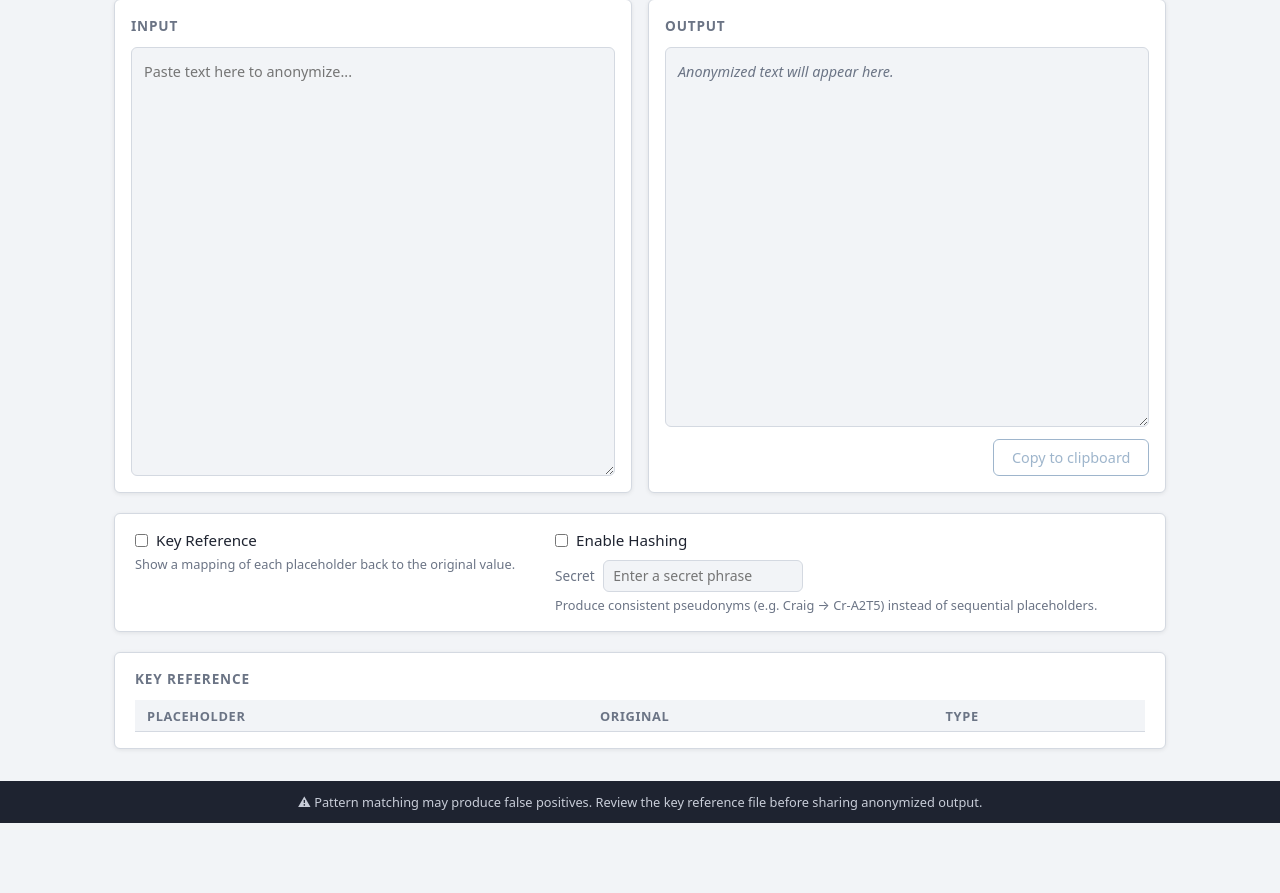
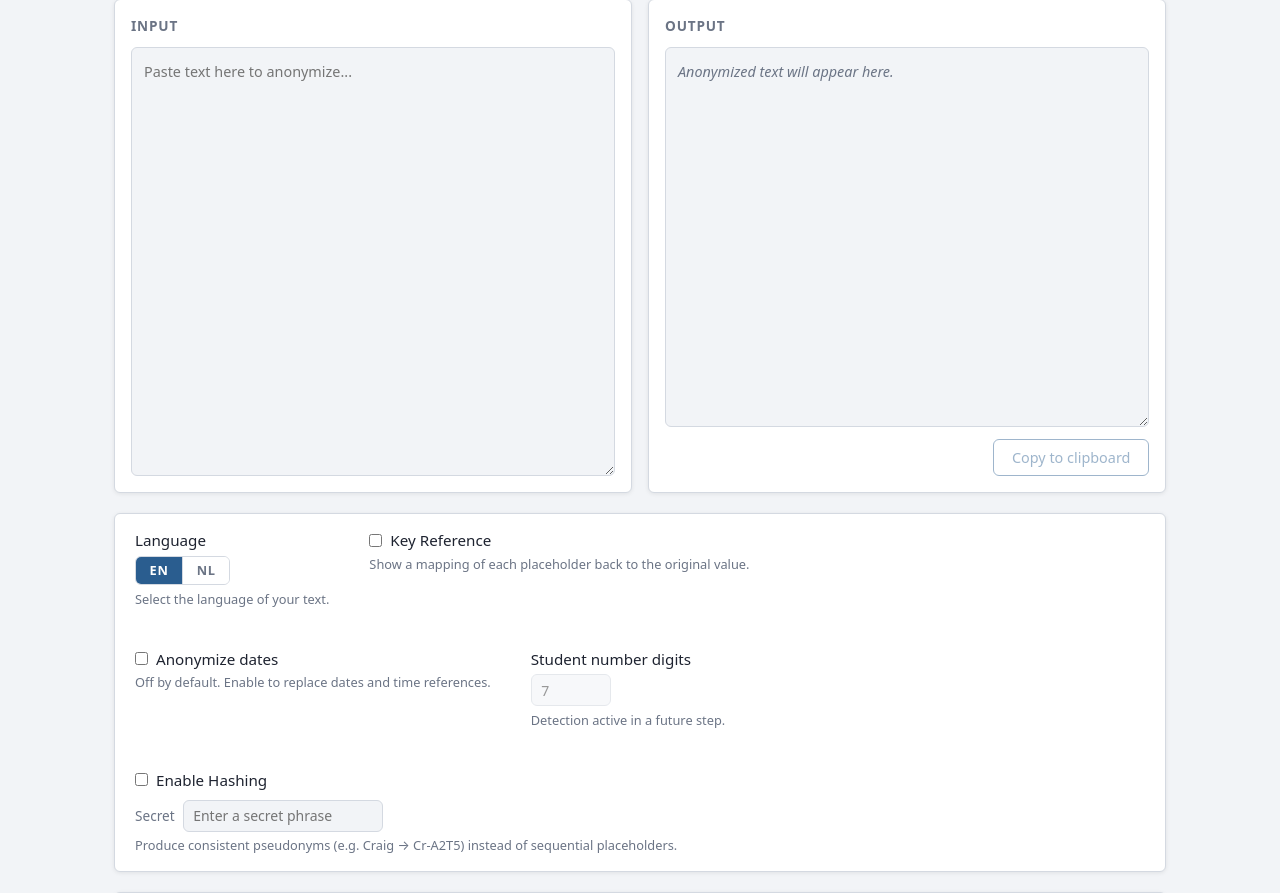
Before and after one commit to d-ranged/d-tach, a Flask app: page / in a window 1280 px wide. Shown: the part 73-966 px from the top of the page. Before the commit the page ends 896 px from the top, so only its background shows below. Run offline with Flask 3, Linux system fonts and the light colour scheme; lists and menus that the app fills with data are empty.

Commit message:
Hotfix: manual language selection, optional date anonymization, pattern config parity (issue #15)
- Language is now user-selected (EN/NL toggle) in both modes; LanguageDetector
  no longer called at runtime, eliminating detection errors on short or
  mixed-language text
- Anonymize dates toggle added to both modes, off by default; DATE_TIME entity
  excluded from Presidio analysis unless explicitly enabled
- Student number digit count control added to Text Mode settings bar to match
  Document Mode (not yet wired to detection — Step 10)
- Anonymizer.anonymize() accepts optional entities list override
- ProcessingSettings gains language and anonymize_dates fields
- UserSettings gains language and anonymize_dates fields, persisted and restored
- All 50 existing tests pass

```diff
--- a/app/routes/document_routes.py
+++ b/app/routes/document_routes.py
@@ -5,6 +5,8 @@ from flask import Blueprint, current_app, jsonify, render_template, request
 from app.services.file_processor import ProcessingSettings
 
 bp = Blueprint("document", __name__)
+
+_SUPPORTED_LANGUAGES = ("en", "nl")
 
 
 @bp.route("/document")
@@ -14,8 +16,10 @@ def document_mode():
     return render_template(
         "document_mode.html",
         active_mode="document",
+        language=settings.language,
         hashing_enabled=settings.hashing_enabled,
         hashing_secret=settings.hashing_secret,
+        anonymize_dates=settings.anonymize_dates,
         pattern_config=settings.pattern_config,
     )
 
@@ -26,27 +30,34 @@ def process_file():
 
     Expects JSON body:
         file_path             (str)  — absolute path to the DOCX file
+        language              (str)  — 'en' or 'nl', user-selected
         hashing_enabled       (bool)
         secret                (str)  — required when hashing_enabled is true
         key_reference_enabled (bool)
         check_file_names      (bool)
+        anonymize_dates       (bool) — include DATE_TIME entities; default false
 
     Returns JSON:
-        status          (str)  — "anonymized" | "clean" | "error" | "skipped"
-        output_path     (str)  — path of the output file, or null
-        keyref_path     (str)  — path of the key reference file, or null
+        status          (str)
+        output_path     (str | null)
+        keyref_path     (str | null)
         entities_found  (int)
-        error_message   (str)  — present only on error/skipped
+        error_message   (str | null)
     """
     data = request.get_json(force=True, silent=True) or {}
     file_path_str: str = data.get("file_path", "").strip()
+    language: str = data.get("language", "en")
     hashing_enabled: bool = bool(data.get("hashing_enabled", False))
     secret: str = data.get("secret", "")
     key_reference_enabled: bool = bool(data.get("key_reference_enabled", False))
     check_file_names: bool = bool(data.get("check_file_names", False))
+    anonymize_dates: bool = bool(data.get("anonymize_dates", False))
 
     if not file_path_str:
         return jsonify({"error": "No file path provided."}), 400
+
+    if language not in _SUPPORTED_LANGUAGES:
+        language = "en"
 
     if hashing_enabled and not secret.strip():
         return jsonify({"error": "Enter a secret phrase to use hashing."}), 400
@@ -57,18 +68,21 @@ def process_file():
     if not file_path.is_file():
         return jsonify({"error": f"Path is not a file: {file_path_str}"}), 400
 
-    settings = ProcessingSettings(
+    processing_settings = ProcessingSettings(
         hashing_enabled=hashing_enabled,
         secret=secret,
         key_reference_enabled=key_reference_enabled,
         check_file_names=check_file_names,
+        language=language,
+        anonymize_dates=anonymize_dates,
     )
 
-    result = current_app.file_processor.process(file_path, settings)
+    result = current_app.file_processor.process(file_path, processing_settings)
 
-    # Persist hashing settings
     user_settings = current_app.user_settings
+    user_settings.language = language
     user_settings.hashing_enabled = hashing_enabled
+    user_settings.anonymize_dates = anonymize_dates
     if hashing_enabled and secret.strip():
         user_settings.hashing_secret = secret
     user_settings.save()
--- a/app/routes/text_routes.py
+++ b/app/routes/text_routes.py
@@ -2,9 +2,19 @@ import re
 
 from flask import Blueprint, current_app, jsonify, render_template, request
 
+from app.services.anonymizer import ENTITIES
 from app.services.hash_encoder import HashEncoder
 
 bp = Blueprint("text", __name__)
+
+_SUPPORTED_LANGUAGES = ("en", "nl")
+
+
+def _build_entity_list(anonymize_dates: bool) -> list[str]:
+    """Return entity list with DATE_TIME included only when opted in."""
+    if anonymize_dates:
+        return list(ENTITIES)
+    return [e for e in ENTITIES if e != "DATE_TIME"]
 
 
 @bp.route("/")
@@ -24,37 +34,41 @@ def anonymize():
     """Anonymize submitted text and return the result as JSON.
 
     Expects JSON body:
-        text                 (str)  — the text to anonymize
-        hashing_enabled      (bool) — whether to apply hash encoding to names
-        secret               (str)  — required when hashing_enabled is true
-        key_reference_enabled (bool) — whether to include a key reference in the response
+        text                  (str)  — the text to anonymize
+        language              (str)  — 'en' or 'nl', user-selected
+        hashing_enabled       (bool)
+        secret                (str)  — required when hashing_enabled is true
+        key_reference_enabled (bool)
+        anonymize_dates       (bool) — include DATE_TIME entities; default false
 
     Returns JSON:
         anonymized_text   (str)
-        detected_language (str)  — 'en' or 'nl'
         entities          (list) — [{type, original, placeholder}, …]
-        key_reference     (list) — deduplicated entity list when key_reference_enabled
-        error             (str)  — present only when a validation error occurs
+        key_reference     (list) — deduplicated list when key_reference_enabled
+        error             (str)  — present only on validation error
     """
     data = request.get_json(force=True, silent=True) or {}
     text: str = data.get("text", "")
+    language: str = data.get("language", "en")
     hashing_enabled: bool = bool(data.get("hashing_enabled", False))
     secret: str = data.get("secret", "")
     key_reference_enabled: bool = bool(data.get("key_reference_enabled", False))
+    anonymize_dates: bool = bool(data.get("anonymize_dates", False))
 
     if not text.strip():
-        return jsonify({"anonymized_text": "", "entities": [], "key_reference": [],
-                        "detected_language": "en"})
+        return jsonify({"anonymized_text": "", "entities": [], "key_reference": []})
+
+    if language not in _SUPPORTED_LANGUAGES:
+        language = "en"
 
     if hashing_enabled and not secret.strip():
         return jsonify({"error": "Enter a secret phrase to use hashing."}), 400
 
-    language: str = current_app.language_detector.detect(text)
-    result = current_app.anonymizer.anonymize(text, language)
+    entities_to_detect = _build_entity_list(anonymize_dates)
+    result = current_app.anonymizer.anonymize(text, language, entities=entities_to_detect)
 
     anonymized = result.anonymized_text
 
-    # Build placeholder → hashed-name map for PERSON entities when hashing is on
     hash_replacements: dict[str, str] = {}
     if hashing_enabled:
         encoder = HashEncoder(secret)
@@ -64,7 +78,6 @@ def anonymize():
                     entity.original_text
                 )
         if hash_replacements:
-            # Replace all at once; sort by length descending to avoid partial matches
             pattern = re.compile(
                 "|".join(
                     re.escape(k)
@@ -73,7 +86,6 @@ def anonymize():
             )
             anonymized = pattern.sub(lambda m: hash_replacements[m.group()], anonymized)
 
-    # Build entities output list with final placeholders
     entities_out = []
     for entity in result.entities:
         placeholder = hash_replacements.get(entity.placeholder, entity.placeholder)
@@ -85,12 +97,13 @@ def anonymize():
 
     # Persist settings
     settings = current_app.user_settings
+    settings.language = language
     settings.hashing_enabled = hashing_enabled
+    settings.anonymize_dates = anonymize_dates
     if hashing_enabled and secret.strip():
         settings.hashing_secret = secret
     settings.save()
 
-    # Deduplicate key reference; only include placeholders present in the final text
     key_reference = []
     if key_reference_enabled:
         seen: set[tuple[str, str]] = set()
@@ -102,15 +115,10 @@ def anonymize():
 
     return jsonify({
         "anonymized_text": anonymized,
-        "detected_language": language,
         "entities": entities_out,
         "key_reference": key_reference,
     })
 
-
-# ---------------------------------------------------------------------------
-# Internal helpers
-# ---------------------------------------------------------------------------
 
 def _render_text_mode():
     """Render text_mode.html with current UserSettings restored from disk."""
@@ -118,6 +126,9 @@ def _render_text_mode():
     return render_template(
         "text_mode.html",
         active_mode="text",
+        language=settings.language,
         hashing_enabled=settings.hashing_enabled,
         hashing_secret=settings.hashing_secret,
+        anonymize_dates=settings.anonymize_dates,
+        pattern_config=settings.pattern_config,
     )
--- a/app/static/css/main.css
+++ b/app/static/css/main.css
@@ -473,3 +473,41 @@ body {
 .area-error {
     color: #c0392b;
 }
+
+/* ---- Language selector ---- */
+
+.lang-selector {
+    display: flex;
+    gap: 0;
+    border: 1px solid var(--color-border);
+    border-radius: var(--radius);
+    overflow: hidden;
+    width: fit-content;
+}
+
+.lang-btn {
+    background: var(--color-surface);
+    color: var(--color-text-muted);
+    border: none;
+    padding: 0.3rem 0.85rem;
+    font-family: var(--font);
+    font-size: 0.8rem;
+    font-weight: 600;
+    letter-spacing: 0.05em;
+    cursor: pointer;
+    transition: background 0.15s, color 0.15s;
+}
+
+.lang-btn + .lang-btn {
+    border-left: 1px solid var(--color-border);
+}
+
+.lang-btn:hover {
+    background: var(--color-bg);
+    color: var(--color-text);
+}
+
+.lang-btn.active {
+    background: var(--color-primary);
+    color: #fff;
+}
--- a/app/static/js/text_mode.js
+++ b/app/static/js/text_mode.js
@@ -9,10 +9,25 @@ const secretInput   = document.getElementById("secret-input");
 const keyrefToggle  = document.getElementById("keyref-toggle");
 const keyrefSection = document.getElementById("keyref-section");
 const keyrefBody    = document.getElementById("keyref-body");
-const langBadge     = document.getElementById("lang-badge");
+const datesToggle   = document.getElementById("dates-toggle");
+const langSelector  = document.getElementById("lang-selector");
 
 const DEBOUNCE_MS = 600;
 let debounceTimer = null;
+let selectedLanguage = INITIAL_LANGUAGE;
+
+// ---------------------------------------------------------------------------
+// Language selector
+// ---------------------------------------------------------------------------
+
+langSelector.addEventListener("click", (e) => {
+    const btn = e.target.closest(".lang-btn");
+    if (!btn) return;
+    selectedLanguage = btn.dataset.lang;
+    langSelector.querySelectorAll(".lang-btn").forEach(b => b.classList.remove("active"));
+    btn.classList.add("active");
+    if (inputEl.value.trim()) runAnonymize();
+});
 
 // ---------------------------------------------------------------------------
 // Anonymize
@@ -43,9 +58,11 @@ async function runAnonymize() {
             headers: { "Content-Type": "application/json" },
             body: JSON.stringify({
                 text,
+                language: selectedLanguage,
                 hashing_enabled: hashingToggle.checked,
                 secret: secretInput.value,
                 key_reference_enabled: keyrefToggle.checked,
+                anonymize_dates: datesToggle.checked,
             }),
         });
 
@@ -69,9 +86,6 @@ async function runAnonymize() {
 function renderOutput(data) {
     outputEl.textContent = data.anonymized_text;
     copyBtn.disabled = false;
-
-    langBadge.textContent = data.detected_language.toUpperCase();
-    langBadge.hidden = false;
 
     if (keyrefToggle.checked && data.key_reference.length > 0) {
         renderKeyReference(data.key_reference);
@@ -101,7 +115,6 @@ function renderKeyReference(entries) {
 function resetOutput() {
     outputEl.innerHTML = '<span class="placeholder-text">Anonymized text will appear here.</span>';
     copyBtn.disabled = true;
-    langBadge.hidden = true;
     keyrefSection.hidden = true;
 }
 
@@ -133,32 +146,24 @@ copyBtn.addEventListener("click", () => {
 });
 
 // ---------------------------------------------------------------------------
-// Toggle: hashing
+// Toggles
 // ---------------------------------------------------------------------------
 
 hashingToggle.addEventListener("change", () => {
     secretField.hidden = !hashingToggle.checked;
-    if (!hashingToggle.checked) {
-        secretInput.value = "";
-    }
+    if (!hashingToggle.checked) secretInput.value = "";
     if (inputEl.value.trim()) runAnonymize();
 });
 
 secretInput.addEventListener("input", scheduleAnonymize);
 
-// ---------------------------------------------------------------------------
-// Toggle: key reference
-// ---------------------------------------------------------------------------
-
-keyrefToggle.addEventListener("change", () => {
-    if (!keyrefToggle.checked) {
-        keyrefSection.hidden = true;
-    }
+datesToggle.addEventListener("change", () => {
     if (inputEl.value.trim()) runAnonymize();
 });
 
-// ---------------------------------------------------------------------------
-// Main input
-// ---------------------------------------------------------------------------
+keyrefToggle.addEventListener("change", () => {
+    if (!keyrefToggle.checked) keyrefSection.hidden = true;
+    if (inputEl.value.trim()) runAnonymize();
+});
 
 inputEl.addEventListener("input", scheduleAnonymize);
--- a/app/templates/text_mode.html
+++ b/app/templates/text_mode.html
@@ -16,7 +16,6 @@
     <div class="panel panel-output">
         <div class="panel-heading-row">
             <h2 class="panel-heading">Output</h2>
-            <span class="lang-badge" id="lang-badge" hidden></span>
         </div>
         <div class="text-area output-area" id="output-text" aria-label="Anonymized output">
             <span class="placeholder-text">Anonymized text will appear here.</span>
@@ -27,11 +26,42 @@
 
 <section class="settings-bar">
     <div class="setting-group">
+        <label class="field-label">Language</label>
+        <div class="lang-selector" id="lang-selector">
+            <button class="lang-btn {% if language == 'en' %}active{% endif %}" data-lang="en">EN</button>
+            <button class="lang-btn {% if language == 'nl' %}active{% endif %}" data-lang="nl">NL</button>
+        </div>
+        <p class="setting-hint">Select the language of your text.</p>
+    </div>
+
+    <div class="setting-group">
         <label class="toggle-label">
             <input type="checkbox" class="toggle" id="keyref-toggle">
             <span>Key Reference</span>
         </label>
         <p class="setting-hint">Show a mapping of each placeholder back to the original value.</p>
+    </div>
+
+    <div class="setting-group">
+        <label class="toggle-label">
+            <input type="checkbox" class="toggle" id="dates-toggle" {% if anonymize_dates %}checked{% endif %}>
+            <span>Anonymize dates</span>
+        </label>
+        <p class="setting-hint">Off by default. Enable to replace dates and time references.</p>
+    </div>
+
+    <div class="setting-group">
+        <label class="field-label" for="digit-count">Student number digits</label>
+        <input
+            type="number"
+            id="digit-count"
+            class="digit-input"
+            value="{{ pattern_config.digit_count }}"
+            min="4"
+            max="12"
+            disabled
+        >
+        <p class="setting-hint">Detection active in a future step.</p>
     </div>
 
     <div class="setting-group">
@@ -78,5 +108,6 @@
 {% endblock %}
 
 {% block scripts %}
+<script>const INITIAL_LANGUAGE = "{{ language }}";</script>
 <script src="{{ url_for('static', filename='js/text_mode.js') }}"></script>
 {% endblock %}
```
Also changed, not shown: app/services/anonymizer.py (+12 -2 lines), app/services/file_processor.py (+18 -3 lines), app/services/user_settings.py (+38 -7 lines), app/static/js/document_mode.js (+18 -0 lines), app/templates/document_mode.html (+20 -3 lines).
